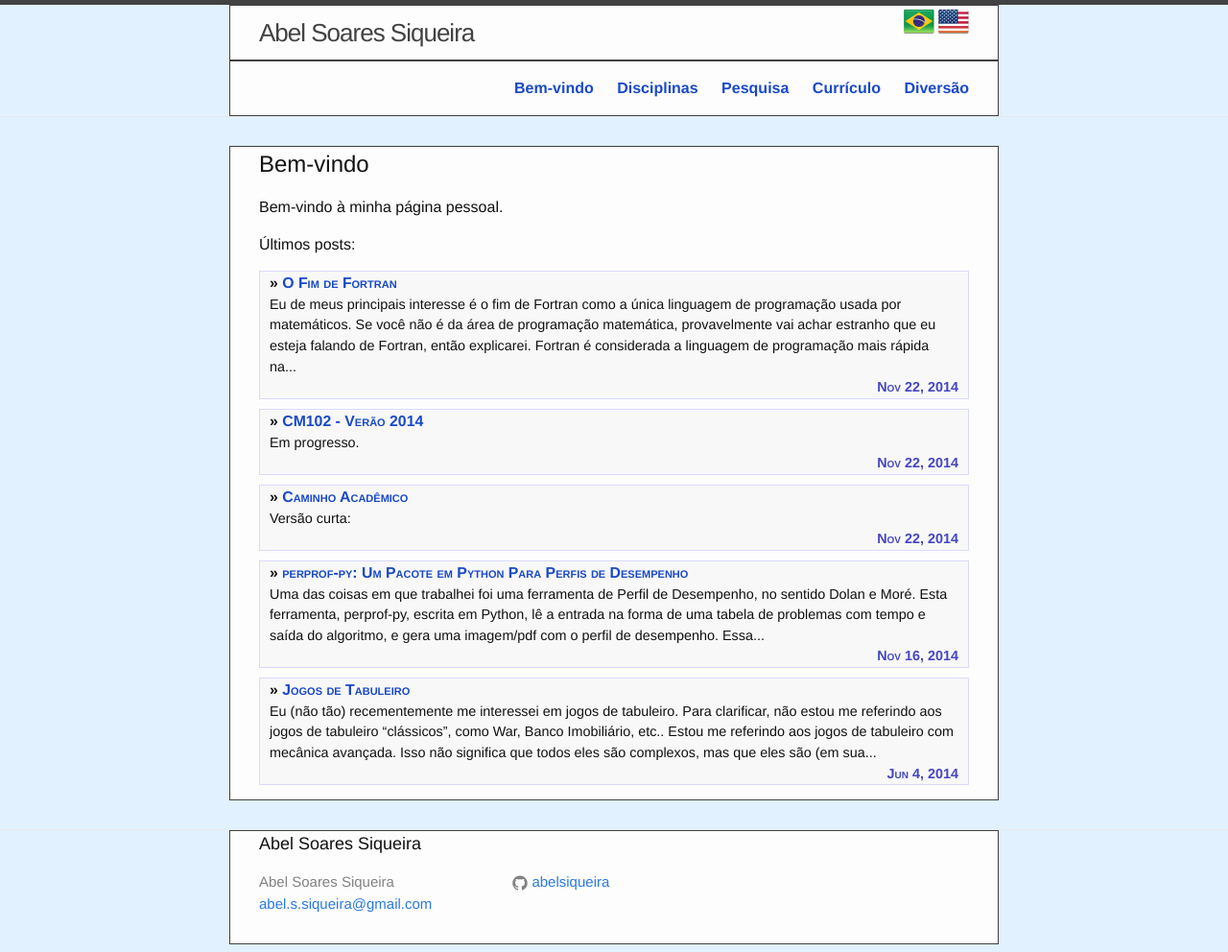
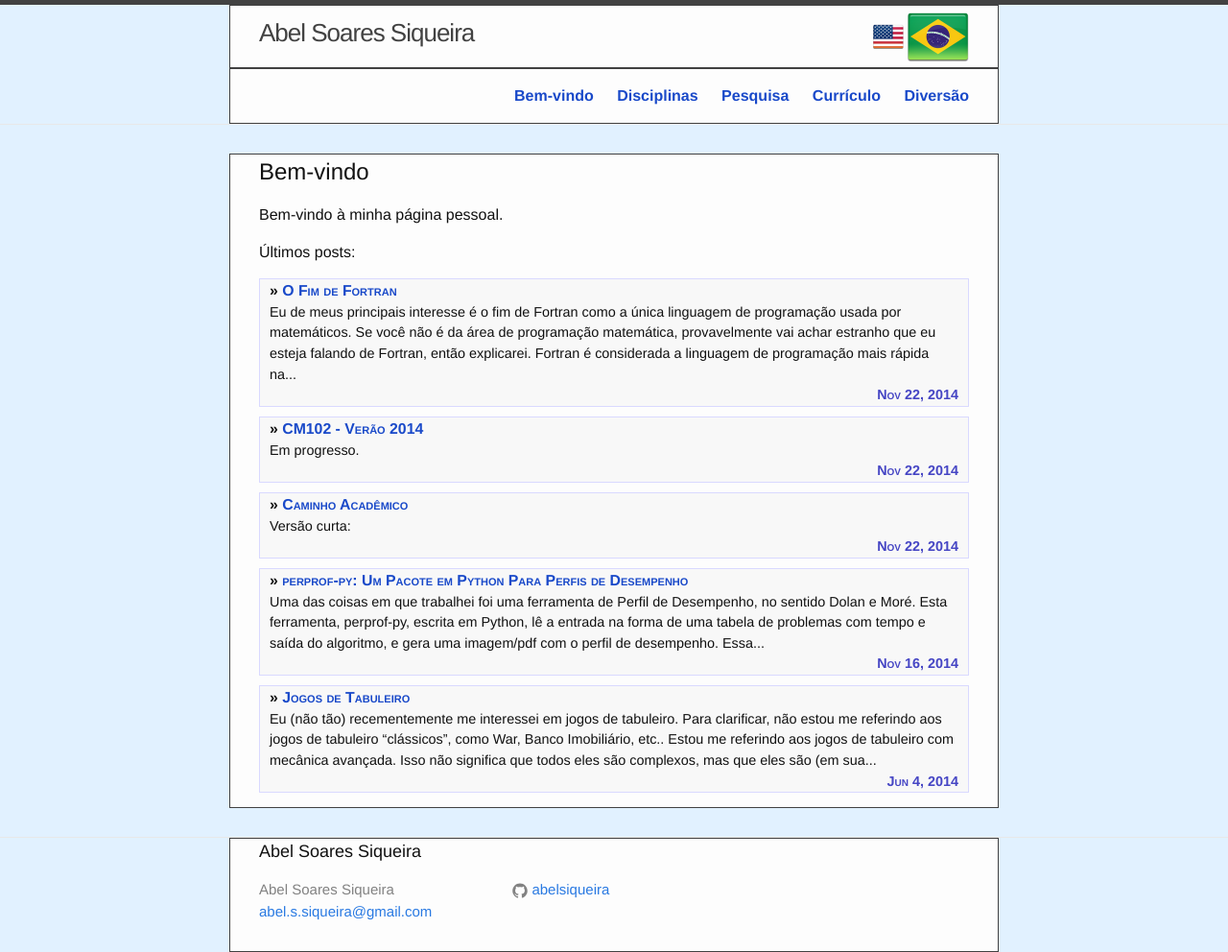
Before and after one commit to abelsiqueira/abelsiqueira.github.io-old, a Jekyll site: the page built from _posts/br/1900-01-01-index.html, in a window 1280 px wide. Shown: the whole page at 96% size. Built offline with Jekyll 4.4.1, drawn with Linux system fonts in a browser that asks for light colours.

Commit message:
Make more evident which one is the current language

```diff
--- a/_includes/header.html
+++ b/_includes/header.html
@@ -9,10 +9,13 @@
     <div class="lang-sw">
       {% assign posts = site.posts | where:"name", page.name | sort: 'path' %}
       {% for post in posts %}
+      {% if post.lang != page.lang %}
         <a href="{{ post.url }}" class="{{ post.lang }}">
           <img src="/assets/{{ post.lang }}.png" width="32px">
         </a>
+      {% endif %}
       {% endfor %}
+      <img src="/assets/{{ page.lang }}.png" width="64px">
     </div>
   </div>
 
```
